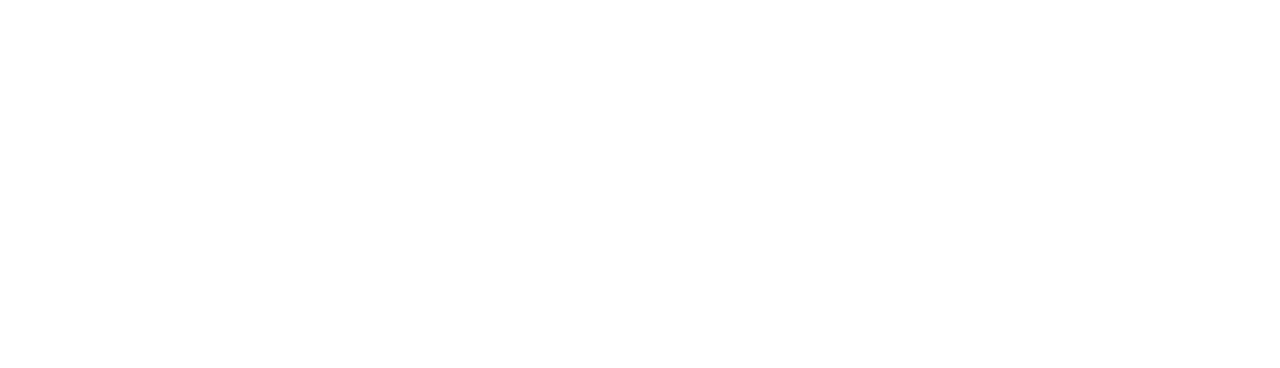
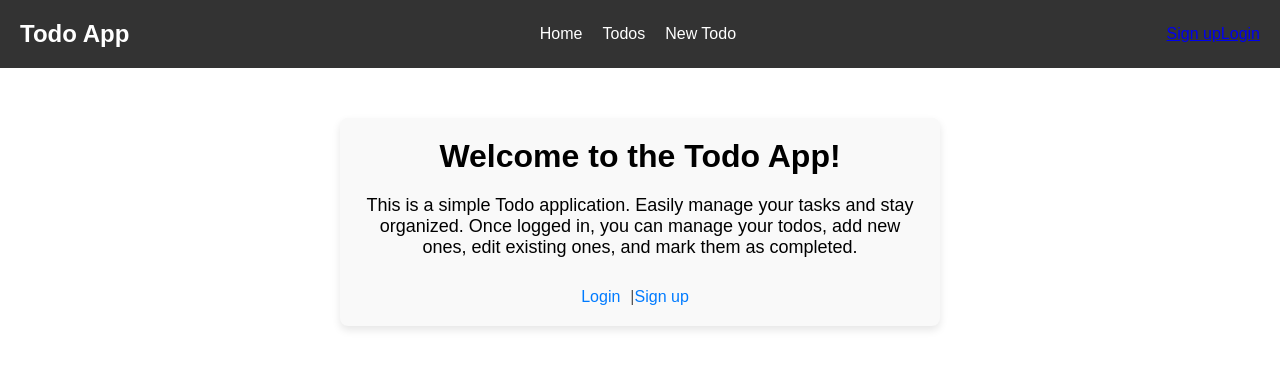
Before and after one commit to Lukec9/todo-app, a React (Create React App) app in the folder frontend/: page / in a window 1280 px wide. Before the commit this address had no page. Shown: the top 368 px of the page. Built offline with nearby package versions, Linux system fonts and the light colour scheme.

Commit message:
Connected users todos to user
Some other things were added and I'm not sure which ones but I've decided to do some more commits and make more smaller ones and now the most important thing is that the User now has a reference to the todos he has made

```diff
--- a/frontend/src/App.js
+++ b/frontend/src/App.js
@@ -9,6 +9,7 @@ import ShowTodo from "./components/ShowTodo";
 import EditTodo from "./components/EditTodo";
 import LoginForm from "./components/LoginForm";
 import Signup from "./components/Signup";
+import Home from "./components/Home";
 
 function App() {
   const { state, login } = useContext(AuthContext);
@@ -24,6 +25,7 @@ function App() {
       <TodoContextProvider>
         <Routes>
           <Route element={<RootLayout />}>
+            <Route index element={<Home />} />
             <Route
               path="login"
               element={
@@ -40,10 +42,30 @@ function App() {
                 !state.isAuthenticated ? <Signup /> : <Navigate to="/todos" />
               }
             />
-            <Route path="/todos" element={<IndexPage />} />
-            <Route path="/todos/new" element={<NewTodo />} />
-            <Route path="/todos/:id" element={<ShowTodo />} />
-            <Route path="/todos/:id/edit" element={<EditTodo />} />
+            <Route
+              path="/todos"
+              element={
+                state.isAuthenticated ? <IndexPage /> : <Navigate to="/login" />
+              }
+            />
+            <Route
+              path="/todos/new"
+              element={
+                state.isAuthenticated ? <NewTodo /> : <Navigate to="/login" />
+              }
+            />
+            <Route
+              path="/todos/:id"
+              element={
+                state.isAuthenticated ? <ShowTodo /> : <Navigate to="/login" />
+              }
+            />
+            <Route
+              path="/todos/:id/edit"
+              element={
+                state.isAuthenticated ? <EditTodo /> : <Navigate to="/login" />
+              }
+            />
           </Route>
         </Routes>
       </TodoContextProvider>
--- /dev/null
+++ b/frontend/src/components/Home.js
@@ -0,0 +1,71 @@
+import { Link } from "react-router-dom";
+import { AuthContext } from "../contexts/AuthContext";
+import { useContext } from "react";
+
+function Home() {
+  const { state } = useContext(AuthContext); // Fixed typo here (removed extra 'se' in 'useContext')
+  return (
+    <div style={styles.container}>
+      <h1 style={styles.heading}>Welcome to the Todo App!</h1>
+      <p style={styles.paragraph}>
+        This is a simple Todo application. Easily manage your tasks and stay
+        organized. Once logged in, you can manage your todos, add new ones, edit
+        existing ones, and mark them as completed.
+      </p>
+      <div style={styles.linksContainer}>
+        {!state.isAuthenticated ? (
+          <>
+            <Link to="/login" style={styles.link}>
+              Login
+            </Link>
+            <span style={styles.linkSeparator}> | </span>
+            <Link to="/signup" style={styles.link}>
+              Sign up
+            </Link>
+          </>
+        ) : (
+          <Link to="/todos" style={styles.link}>
+            View Todos
+          </Link>
+        )}
+      </div>
+    </div>
+  );
+}
+
+const styles = {
+  container: {
+    textAlign: "center",
+    margin: "50px auto",
+    padding: "20px",
+    maxWidth: "600px",
+    backgroundColor: "#f9f9f9",
+    borderRadius: "8px",
+    boxShadow: "0 4px 8px rgba(0, 0, 0, 0.1)",
+  },
+  heading: {
+    fontSize: "32px",
+    marginBottom: "20px",
+  },
+  paragraph: {
+    fontSize: "18px",
+    marginBottom: "30px",
+  },
+  linksContainer: {
+    display: "flex",
+    justifyContent: "center",
+  },
+  link: {
+    fontSize: "16px",
+    textDecoration: "none",
+    color: "#007bff",
+    transition: "color 0.3s ease",
+    marginRight: "10px",
+  },
+  linkSeparator: {
+    fontSize: "16px",
+    color: "#555",
+  },
+};
+
+export default Home;
--- a/frontend/src/layouts/RootLayout.js
+++ b/frontend/src/layouts/RootLayout.js
@@ -23,14 +23,14 @@ export default function RootLayout() {
       <header className="header">
         <div className="logo">Todo App</div>
         <nav className="nav">
+          <NavLink to="" className="nav-link">
+            Home
+          </NavLink>
           <NavLink to="todos" className="nav-link">
-            Home
+            Todos
           </NavLink>
           <NavLink to="todos/new" className="nav-link">
             New Todo
-          </NavLink>
-          <NavLink to="help" className="nav-link">
-            Help
           </NavLink>
         </nav>
         {state.isAuthenticated ? (
```
Also changed, not shown: 2 other files (tests, documents, lock files or other folders).
